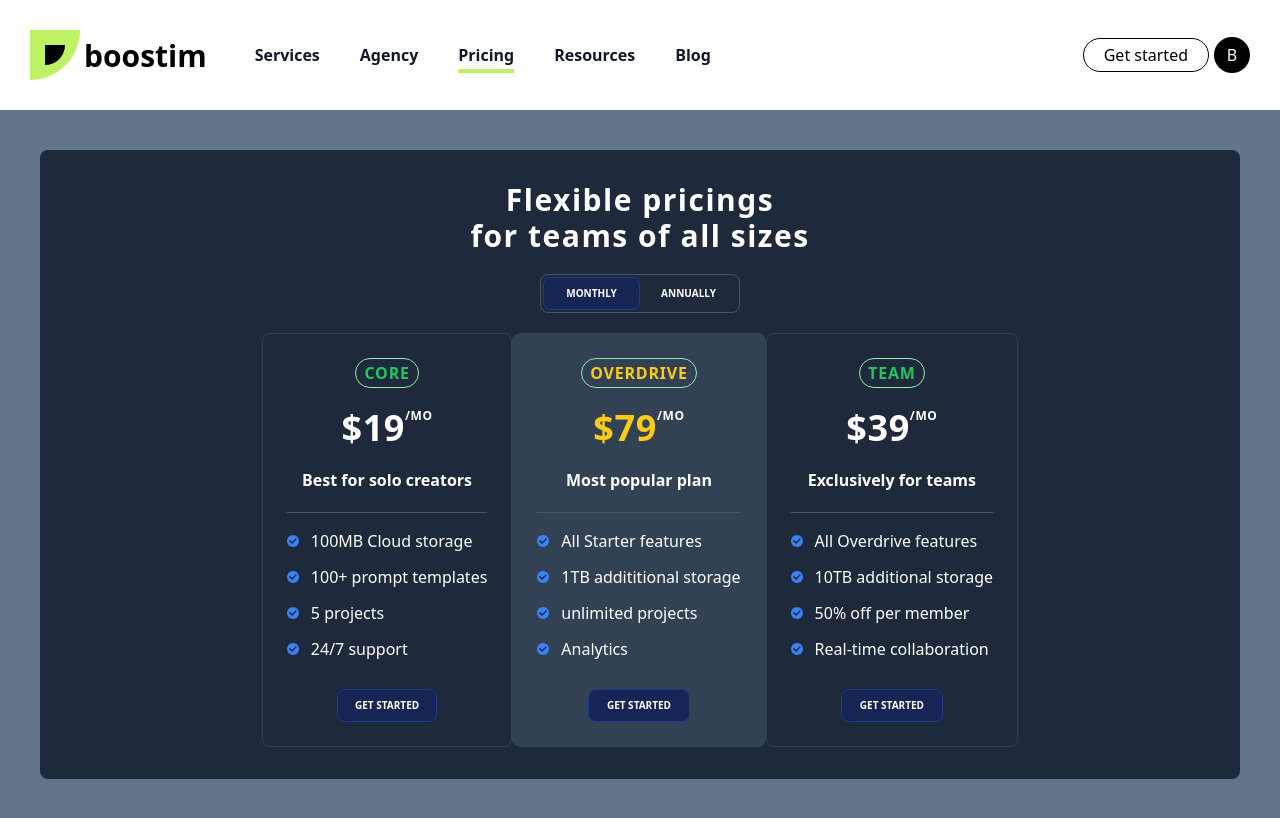
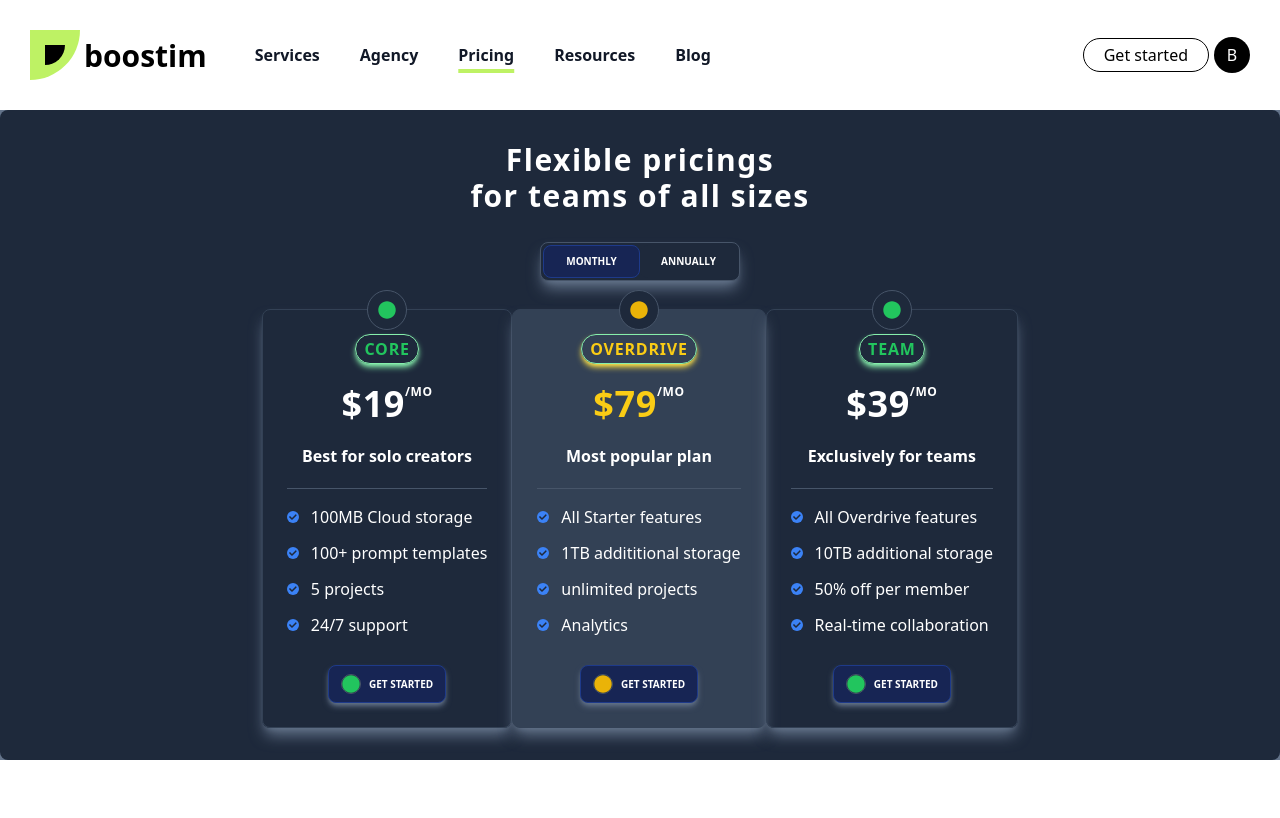
Before and after one commit to Joelkirabo/next-tailwind, a Next.js app: page /pricing in a window 1280 px wide. Built offline with nearby package versions, Linux system fonts and the light colour scheme.

Commit message:
worked on padding and cards shadows

```diff
--- a/app/pricing/page.jsx
+++ b/app/pricing/page.jsx
@@ -1,9 +1,9 @@
 'use client'
-import {FaCheck} from 'react-icons/fa'
+import {FaCheck, FaCircle} from 'react-icons/fa'
 
 import { useState } from "react"
 
-export default function Casestudy(){
+export default function Pricing(){
     const buttons =[
         {
             id: 1,
@@ -53,10 +53,10 @@ export default function Casestudy(){
 
     console.log(period)
     return(
-        <div className="bg-slate-500 w-screen h-auto py-10 px-10">
+        <div className="bg-slate-500 w-screen h-auto">
             <div className="rounded-lg bg-slate-800 p-8" >
-                <h1 className="text-white mx-auto w-[70%] font-bold text-3xl text-center tracking-wider">Flexible pricings <br></br> for teams of all sizes</h1>
-                <div className="text-white bg-slate-800 flex justify-between  border border-slate-600 rounded-lg w-[200px] mx-auto p-0.5 my-5">
+                <h1 className="text-white mx-auto w-[70%] font-bold text-xl sm:text-3xl text-center tracking-wider">Flexible pricings <br></br> for teams of all sizes</h1>
+                <div className="text-white bg-slate-800 flex justify-between  border border-slate-600 rounded-lg w-[200px] mx-auto p-0.5 my-7 shadow-lg shadow-slate-500">
                     {
                         buttons.map((button)=>{
                             return(
@@ -67,14 +67,15 @@ export default function Casestudy(){
 
                 </div>
 
-                <div className="flex justify-center flex-wrap">
+                <div className="flex justify-center flex-wrap gap-4 sm:gap-0">
 
                     {
                         packs.map((pack)=>{
                             return(
-                                <div key={pack.id} className={` ${pack.title===popular?"bg-slate-700 flex justify-center flex-col text-white border border-slate-700 rounded-lg p-6":"flex justify-center flex-col text-white border border-slate-700 rounded-lg p-6"} `}>
+                                <div key={pack.id} className={` ${pack.title===popular?"bg-slate-700 flex justify-center flex-col text-white border border-slate-700 rounded-lg p-6  shadow-lg shadow-slate-500 relative":"relative  shadow-lg shadow-slate-500 flex justify-center flex-col text-white border border-slate-700 rounded-lg p-6"} `}>
+                                    <div className="h-10 w-10 rounded-full bg-slate-800 border border-slate-600 self-center absolute top-[-20px] flex justify-center items-center"><FaCircle className={`   ${pack.title===popular?"text-lg text-yellow-500 font-bold ":"text-lg text-green-500 font-bold"}` }/></div>
                                     <div className='flex justify-center flex-col gap-5  pb-5 border-b border-slate-600'>
-                                <span className={ `${pack.title===popular?'mx-auto border title font-bold border-green-300 py-0.5 px-2 rounded-full tracking-wider':'mx-auto border text-green-500 font-bold border-green-300 py-0.5 px-2 rounded-full tracking-wider'}`}>{pack.title}</span>
+                                <span className={ `${pack.title===popular?'mx-auto border title font-bold border-green-300 py-0.5 px-2 rounded-full tracking-wider shadow-md shadow-yellow-300':'shadow-md shadow-green-300 mx-auto border text-green-500 font-bold border-green-300 py-0.5 px-2 rounded-full tracking-wider'}`}>{pack.title}</span>
                                 <p className="mx-auto flex item-start text-xs  font-bold tracking-wider"><span className={` ${pack.title===popular?"font-bold title text-4xl":"font-bold text-4xl"}`}>${pack.price}</span>/MO</p>
                                 <p className='text-center font-bold'>{pack.tagname}</p>
                                    </div>
@@ -86,7 +87,7 @@ export default function Casestudy(){
                                         {
                                             pack.features.map((feature,i)=>{
                                                 return(
-                                                    <li key={i} className='flex justify-start items-center gap-3 mb-3'>
+                                                    <li key={i} className='flex justify-start items-center gap-3 mb-3 '>
 
                                                         <FaCheck className=' rounded-full p-0.5 bg-blue-500 text-slate-800 text-xs' /> {feature}
                                                     </li>
@@ -97,7 +98,9 @@ export default function Casestudy(){
                                     </ul>
                                 </div>
                                 <div className=' flex justify-center'>
-                                <button className='bg-blue-950 w-1/2 font-bold  border border-blue-900 uppercase text-[10px] px-3 py-2 rounded-lg'>GET STARTED</button>
+                                <button className='flex bg-blue-950 gap-2 items-center  font-bold  border border-blue-900 uppercase text-[10px] px-3 py-2 rounded-lg shadow-md shadow-slate-500 hover:shadow-inner hover:shadow-slate-500'>
+                                <div className="h-5 w-5 rounded-full bg-slate-800 border border-slate-600 self-center  flex justify-center items-center"><FaCircle className={`   ${pack.title===popular?"text-lg text-yellow-500 font-bold ":"text-lg text-green-500 font-bold"}` }/></div>
+                                GET STARTED</button>
                                 </div>
                             </div>
                             )
```
